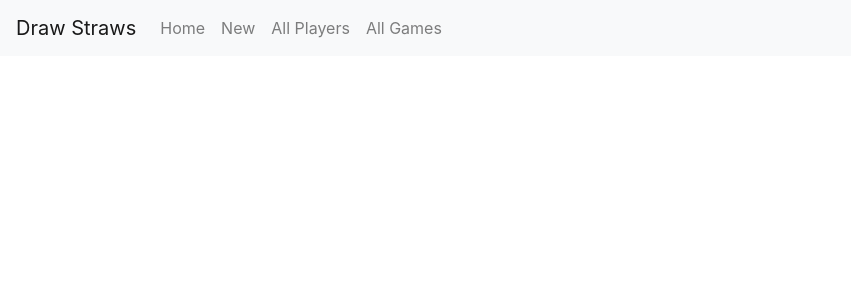
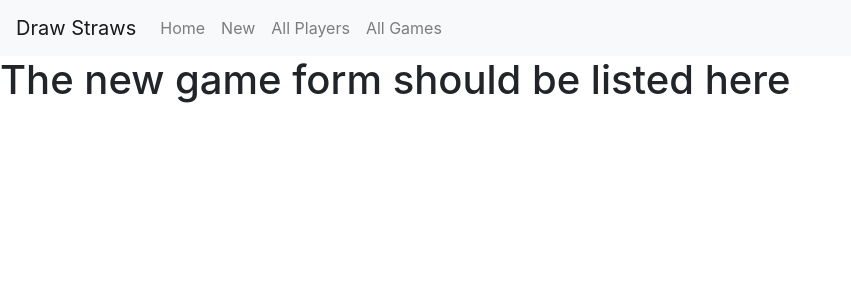
Before and after one commit to abourke09/draw-straws, a React (Create React App) app in the folder client/: page /new in a window 1280 px wide. Shown: the top 300 px of the page, without its empty margins (0-851 px from the left). Built offline with nearby package versions, Linux system fonts and the light colour scheme; no server answers.

Commit message:
change 'games/new' url to just '/new' in router and navbar

```diff
--- a/client/src/App.js
+++ b/client/src/App.js
@@ -23,7 +23,7 @@ class App extends Component {
         <Router>
           <MyNavbar/>
           <Route exact path="/" component={Home}/>
-          <Route exact path="/games/new" component={GameForm}/>
+          <Route exact path="/new" component={GameForm}/>
           <Route exact path="/players" component={Players}/>
           <Route exact path="/games" component={Games}/>
           <Route path="/players/:id" component={PlayerShow} />
--- a/client/src/components/Navbar.js
+++ b/client/src/components/Navbar.js
@@ -11,7 +11,7 @@ class myNavbar extends Component {
           <Navbar.Collapse id="basic-navbar-nav">
             <Nav className="mr-auto">
               <Nav.Link href="/">Home</Nav.Link>
-              <Nav.Link href="/games/new">New</Nav.Link>
+              <Nav.Link href="/new">New</Nav.Link>
               <Nav.Link href="/players">All Players</Nav.Link>
               <Nav.Link href="/games">All Games</Nav.Link>
             </Nav>
```
